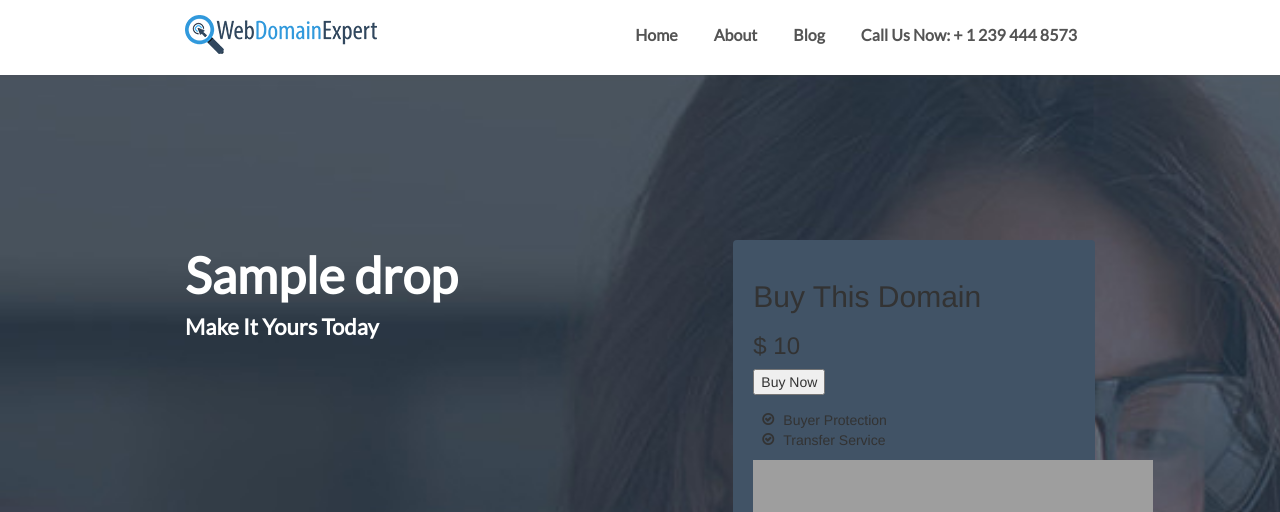
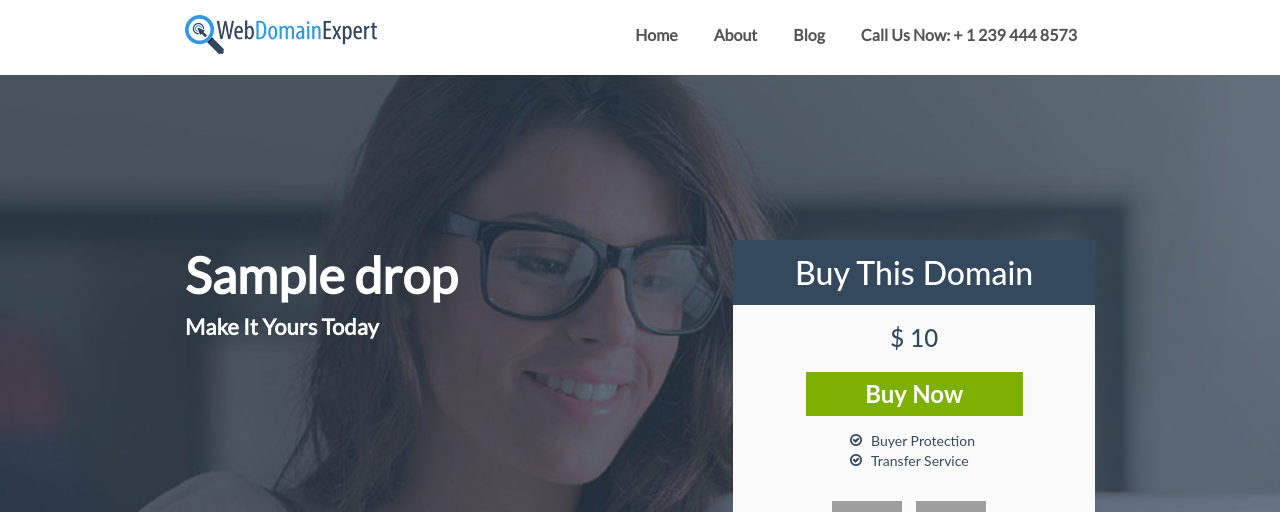
Before and after one commit to markovuckovic992/domainsell, a Django app: template templates/sales.html in a window 1280 px wide. Shown: the top 512 px of the page. Run offline with Django 3.2, Linux system fonts and the light colour scheme; the template is opened without the code that fills it: most values are stand-ins (such as "Sample title", 1, 10 or a date in 2020); some libraries are stand-ins or nearby versions; grey boxes are pictures that could not be loaded.

Commit message:
Signed-off-by: markovuckovic992 <markovuckovic992@yahoo.com>

```diff
--- /dev/null
+++ b/static/css/media2.css
@@ -0,0 +1,70 @@
+@media (min-width:992px) and (max-width:1199px)
+{
+
+}
+@media (min-width:768px) and (max-width:991px)
+{
+
+}
+@media (min-width:560px) and (max-width:767px)
+{
+	.box_main
+	{
+		margin-top:30px;
+	}
+	.logo
+	{
+		text-align:center;
+	}
+	.copyright
+	{
+		text-align:center;
+	}
+	.footer_menu
+	{
+		text-align:center;
+	}
+
+
+}
+@media (min-width:320px) and (max-width:559px)
+{
+	.box_main
+	{
+		margin-top:30px;
+	}
+	.logo
+	{
+		text-align:center;
+	}
+	.copyright
+	{
+		text-align:center;
+	}
+	.footer_menu
+	{
+		text-align:center;
+	}
+	.page_heading
+	{
+		font-size:28px;
+	}
+	.banner_text
+	{
+		font-size:28px;
+	}
+
+.banner_text span
+	{
+		font-size:28px;
+	}
+	.contact_no1 a
+	{
+		font-size:15px;
+	}
+	.contact_no1 a:hover
+	{
+		font-size:15px;
+	}
+
+}
--- /dev/null
+++ b/static/css/style2.css
@@ -0,0 +1,367 @@
+@font-face {
+    font-family: 'LatoRegular';
+    src: url('../fonts/LatoRegular.eot');
+    src: url('../fonts/LatoRegular.eot') format('embedded-opentype'),
+         url('../fonts/LatoRegular.woff2') format('woff2'),
+         url('../fonts/LatoRegular.woff') format('woff'),
+         url('../fonts/LatoRegular.ttf') format('truetype'),
+         url('../fonts/LatoRegular.svg#LatoRegular') format('svg');
+}
+
+.container
+{
+	width: 100%;
+	max-width: 940px;
+}
+.logo
+{
+	width:100%;
+	height:auto;
+	float:left;
+}
+.margin_top165
+{
+	margin-top:165px;
+}
+.margin_bottom165
+{
+	margin-bottom:165px;
+}
+.margin_top10
+{
+	margin-top:10px;
+}
+.margin_top15
+{
+	margin-top:15px;
+}
+.margin_bottom15
+{
+	margin-bottom:15px;
+}
+.menu
+{
+	width:100%;
+	height:auto;
+	float:left;
+}
+.navbar-collapse.collapse
+{
+	padding:0px;
+}
+.navbar-default
+{
+    margin-bottom:0px;
+    background-color:#fff;
+	border:none;
+	border-radius:0px;
+}
+.nav.navbar-nav a
+{
+    color:#545454 !important;
+    font-family: 'LatoRegular';
+    padding-left:18px;
+    padding-right:18px;
+	font-size: 16px;
+    font-weight: bold;
+    text-shadow: none;
+}
+
+.nav.navbar-nav a:hover
+{
+    color:#fff !important;
+    background-color:#3498db !important;
+	border-radius:25px;
+}
+.navbar-default .navbar-nav > .open > a, .navbar-default .navbar-nav > .open > a:focus, .navbar-default .navbar-nav > .open > a:hover
+{
+	background-color:#434343;
+}
+.banner
+{
+	width:100%;
+	height:auto;
+	float:left;
+	background-image:url(../images/bg-1.jpg);
+	background-repeat:no-repeat;
+	background-size:cover;
+}
+.banner_text
+{
+	font-family: 'LatoRegular';
+	font-size:22px;
+	font-weight:bold;
+	color:#FFF;
+}
+.banner_text span
+{
+	font-family: 'LatoRegular';
+	font-size:22px;
+	font-weight:bold;
+	color:#3498db;
+}
+.footer
+{
+	width:100%;
+	height:auto;
+	float:left;
+	background-color:#34495e;
+	padding:30px 0px;
+}
+
+.banner_text1
+{
+	font-family: 'LatoRegular';
+	font-size: 50px;
+	color: #FFF;
+}
+.copyright
+{
+	font-family: 'LatoRegular';
+	font-size:15px;
+	color:#FFF;
+}
+.banner_box_main
+{
+	width:100%;
+	height:auto;
+	float:left;
+	background-color:#415366;
+	border-radius:4px;
+	padding:20px;
+}
+.banner_box_heading
+{
+	font-family: 'LatoRegular';
+	font-size:32px;
+	font-weight:bold;
+	color:#FFF;
+	text-align:center;
+}
+.banner_box_text
+{
+	font-family: 'LatoRegular';
+	font-size:14px;
+	text-align:center;
+	color:#FFF;
+}
+.banner_box_text1
+{
+	font-family: 'LatoRegular';
+	font-size:14px;
+	text-align:center;
+	color:#000;
+}
+.page_heading
+{
+	font-family: 'LatoRegular';
+	font-size:38px;
+	font-weight:bold;
+	color:#34495e;
+}
+.page_sub_heading
+{
+	font-family: 'LatoRegular';
+	font-size:26px;
+	color:#545454;
+}
+
+.margin_top30
+{
+	margin-top:30px;
+}
+.margin_bottom30
+{
+	margin-bottom:30px;
+}
+.icon
+{
+	width:100%;
+	height:auto;
+	float:left;
+}
+.contact_no a
+{
+	background-color: #3498db;
+	padding:8px 30px;
+	color:#fff;
+	font-family: 'LatoRegular';
+	font-size:25px;
+	font-weight:bold;
+	text-align: center;
+	border-radius:35px;
+	text-decoration:none;
+}
+.contact_no a:hover
+{
+	background-color: #52a7e0;
+	padding:8px 30px;
+	color:#fff;
+	font-family: 'LatoRegular';
+	font-size:25px;
+	font-weight:bold;
+	text-align: center;
+	border-radius:35px;
+	text-decoration:none;
+}
+.contact_no1 a
+{
+	background-color: #3498db;
+	padding:8px 30px;
+	color:#fff;
+	font-family: 'LatoRegular';
+	font-size:22px;
+	font-weight:bold;
+	text-align: center;
+	border-radius:35px;
+	text-decoration:none;
+}
+.contact_no a:hover
+{
+	background-color: #52a7e0;
+	padding:8px 30px;
+	color:#fff;
+	font-family: 'LatoRegular';
+	font-size:25px;
+	font-weight:bold;
+	text-align: center;
+	border-radius:35px;
+	text-decoration:none;
+}
+.contact_no1 a:hover
+{
+	background-color: #52a7e0;
+	padding:8px 30px;
+	color:#fff;
+	font-family: 'LatoRegular';
+	font-size:22px;
+	font-weight:bold;
+	text-align: center;
+	border-radius:35px;
+	text-decoration:none;
+}
+.phone_bg
+{
+	width:100%;
+	height:auto;
+	float:left;
+	background-image: url(../images/moneyback.jpg);
+	background-repeat:no-repeat;
+	background-size:cover;
+	padding:60px 0px;
+}
+.icon img
+{
+	display:block;
+	margin:0 auto;
+}
+.text_white
+{
+	font-family: 'LatoRegular';
+	font-size:18px;
+	color:#FFF;
+	line-height:25px;
+}
+.sub_heading
+{
+	font-family: 'LatoRegular';
+	font-size:28px;
+	color:#34495e;
+	font-weight:bold;
+}
+.text_black
+{
+	font-family: 'LatoRegular';
+	font-size:18px;
+	color:#545454;
+	line-height:25px;
+}
+.text_black1
+{
+	font-family: 'LatoRegular';
+	font-size:16px;
+	color:#545454;
+	line-height:25px;
+}
+.text_black2
+{
+	font-family: 'LatoRegular';
+	font-size:12px;
+	color:#545454;
+	line-height:25px;
+}
+.grey_bg
+{
+	width:100%;
+	height:auto;
+	float:left;
+	background-color:#f8f8f8;
+}
+.sub_heading1
+{
+	 color: #34495e;
+    font-family: "Lato",sans-serif;
+    font-size: 22px;
+    font-weight: bold;
+}
+.sub_heading2
+{
+	color: #34495e;
+    font-family: "Lato",sans-serif;
+    font-size: 22px;
+    font-weight: bold;
+    text-shadow: 1px 1px 0 rgba(0, 0, 0, 0.5);
+}
+.margin_top60
+{
+	margin-top:60px;
+}
+.margin_bottom60
+{
+	margin-bottom:60px;
+}
+.box_main
+{
+	width:100%;
+	height:auto;
+	float:left;
+	background-color:#FFF;
+	border: solid 1px #ccc;
+	padding:15px;
+	border-radius:4px;
+}
+.footer_menu
+{
+	font-family: 'LatoRegular';
+	font-size:15px;
+	color:#FFF;
+}
+.footer_menu ul
+{
+	list-style:none;
+	margin:0px;
+	padding:0px;
+}
+.footer_menu ul li
+{
+	display:inline;
+	margin-right:15px
+}
+.footer_menu ul li a
+{
+	font-family: 'LatoRegular';
+	font-size:15px;
+	color:#FFF;
+	text-decoration:none;
+}
+
+
+.submit-box {color: #34495e; text-align: center; box-sizing: border-box; font-family: "Lato"; padding-bottom: 20px}
+.submit-box .ribbon {background-color: #34495e; padding: 5px; color: #fff;}
+.submit-box h2 {font-size: 32px; margin: 10px 0;}
+.submit-box h3 {font-size: 24px;}
+.submit-box li {max-width: 35%; margin:0 auto; font-size: 14px; text-align: left}
+.submit-box button {width: 60%; font-size: 24px; background-color: #7EB001; color: #ffffff; border: none; transition: all 0.3s ease 0s; margin-top: 10px; padding: 5px 0; font-weight: bold}
+.submit-box button:hover {background-color: #6d9900;}
+.submit-box .seal {padding-top: 20px; max-width: 70px; margin-right:10px;}
+.banner_box_main {background-color: rgb(250,250,250); border-radius: 5px; box-sizing: border-box; padding: 0;}
--- a/templates/sales.html
+++ b/templates/sales.html
@@ -6,8 +6,8 @@
 <meta name="viewport" content="width=device-width, initial-scale=1">
 <title>Web Domain Expert</title>
 <link href="/static/css/bootstrap.min.css" rel="stylesheet">
-<link href="/static/css/style.css" rel="stylesheet" type="text/css">
-<link href="/static/css/media.css" rel="stylesheet" type="text/css">
+<link href="/static/css/style2.css" rel="stylesheet" type="text/css">
+<link href="/static/css/media2.css" rel="stylesheet" type="text/css">
 <link href="https://maxcdn.bootstrapcdn.com/font-awesome/4.7.0/css/font-awesome.min.css" rel="stylesheet" integrity="sha384-wvfXpqpZZVQGK6TAh5PVlGOfQNHSoD2xbE+QkPxCAFlNEevoEH3Sl0sibVcOQVnN" crossorigin="anonymous">
 <script>
   (function(i,s,o,g,r,a,m){i['GoogleAnalyticsObject']=r;i[r]=i[r]||function(){
```
